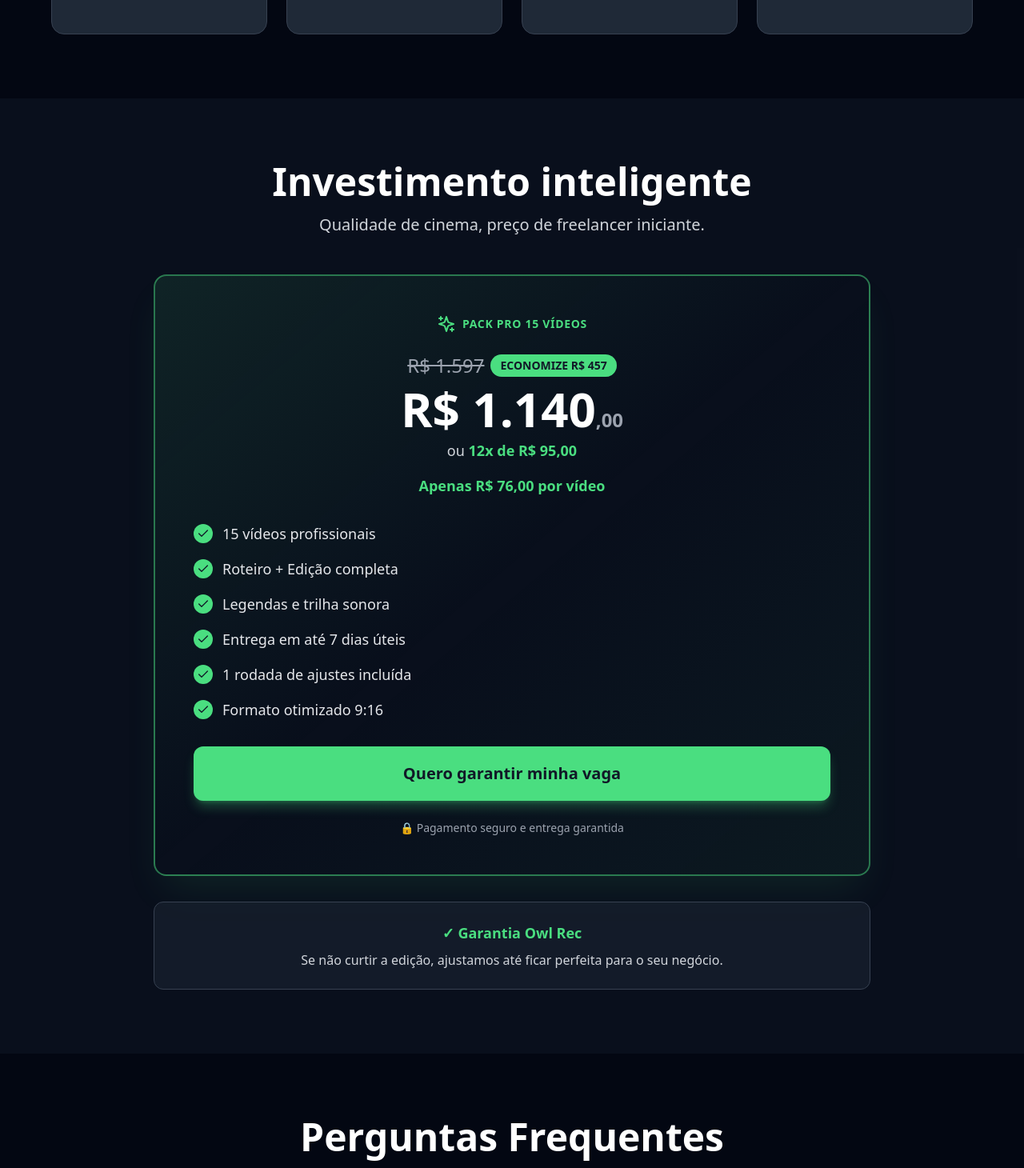
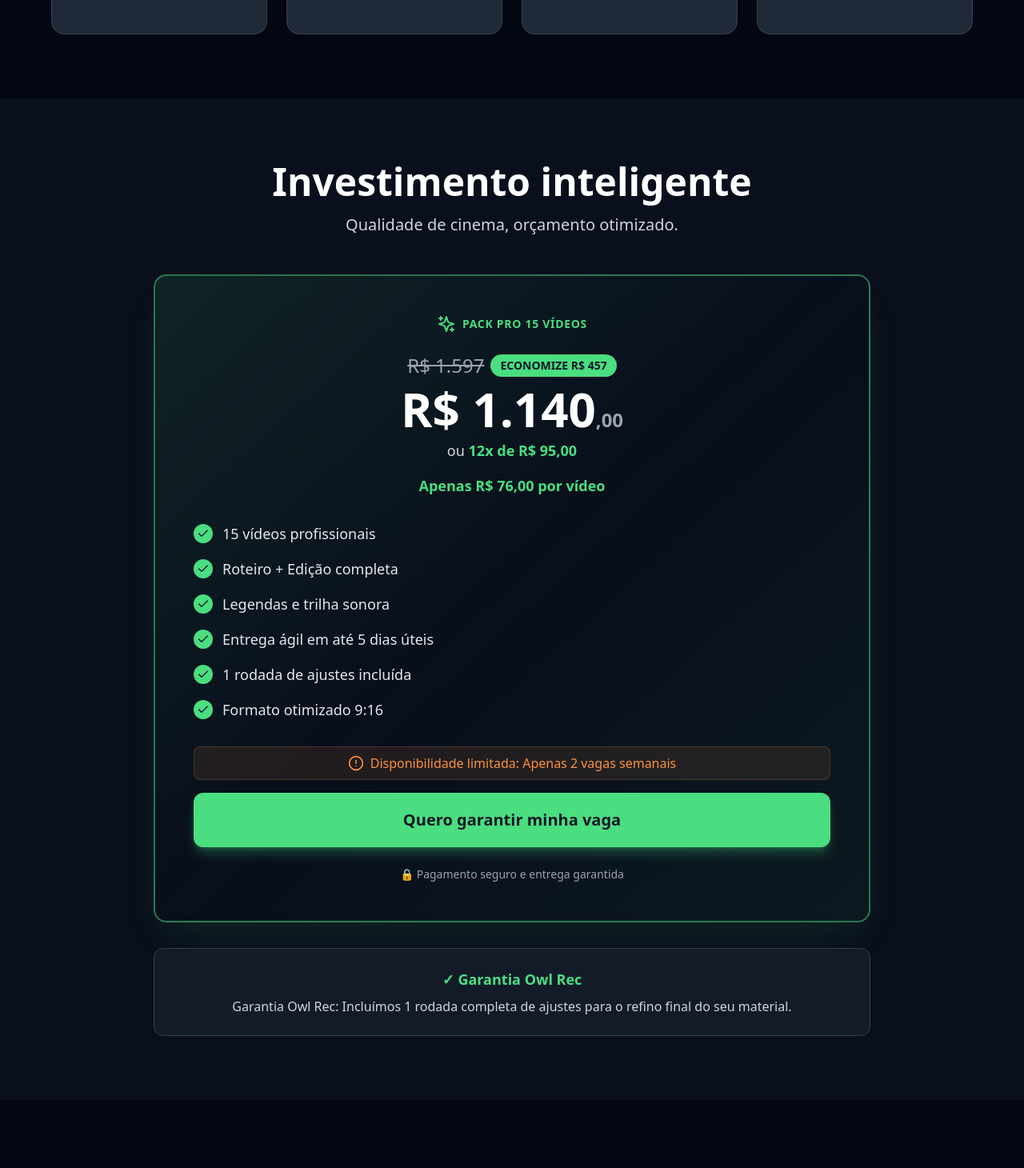
Before and after one commit to brunomkt2911/LP-2026-VTICKET, a React (Vite) app: page / in a window 1280 px wide. Shown: the part 3501-4961 px from the top of the page at 80% size. Built offline with nearby package versions, Linux system fonts and the light colour scheme; grey boxes are pictures that could not be loaded.

Commit message:
Update PricingSection.tsx
Aqui está o código corrigido com essa alteração e as anteriores (Prazo, Garantia e Escassez)

```diff
--- a/src/components/PricingSection.tsx
+++ b/src/components/PricingSection.tsx
@@ -1,17 +1,17 @@
 import { motion } from 'framer-motion';
-import { Check, Sparkles } from 'lucide-react';
+import { Check, Sparkles, AlertCircle } from 'lucide-react';
 
 export default function PricingSection() {
   const features = [
     '15 vídeos profissionais',
     'Roteiro + Edição completa',
     'Legendas e trilha sonora',
-    'Entrega em até 7 dias úteis',
+    'Entrega ágil em até 5 dias úteis', // MANTIDO: Prazo ajustado
     '1 rodada de ajustes incluída',
     'Formato otimizado 9:16',
   ];
 
-  // Configuração do Pixel atualizada para o novo valor
+  // Configuração do Pixel
   const handlePurchaseClick = () => {
     // @ts-ignore
     if (typeof window !== 'undefined' && window.fbq) {
@@ -38,7 +38,7 @@ export default function PricingSection() {
             Investimento inteligente
           </h2>
           <p className="text-xl text-gray-300">
-            Qualidade de cinema, preço de freelancer iniciante.
+            Qualidade de cinema, orçamento otimizado.
           </p>
         </motion.div>
 
@@ -92,6 +92,12 @@ export default function PricingSection() {
             ))}
           </ul>
 
+          {/* Sessão de Escassez (MANTIDA) */}
+          <div className="flex items-center justify-center gap-2 mb-4 text-orange-400 font-medium bg-orange-400/10 py-2 rounded-lg border border-orange-400/20">
+             <AlertCircle className="w-5 h-5" />
+             <span>Disponibilidade limitada: Apenas 2 vagas semanais</span>
+          </div>
+
           <motion.a
             onClick={handlePurchaseClick}
             href="https://wa.me/5511934354900?text=Ol%C3%A1!%20Vi%20a%20oferta%20do%20Pack%20de%2015%20v%C3%ADdeos%20por%201140%20e%20quero%20aproveitar."
@@ -120,7 +126,7 @@ export default function PricingSection() {
             ✓ Garantia Owl Rec
           </p>
           <p className="text-gray-300">
-            Se não curtir a edição, ajustamos até ficar perfeita para o seu negócio.
+            Garantia Owl Rec: Incluímos 1 rodada completa de ajustes para o refino final do seu material.
           </p>
         </motion.div>
       </div>
```
